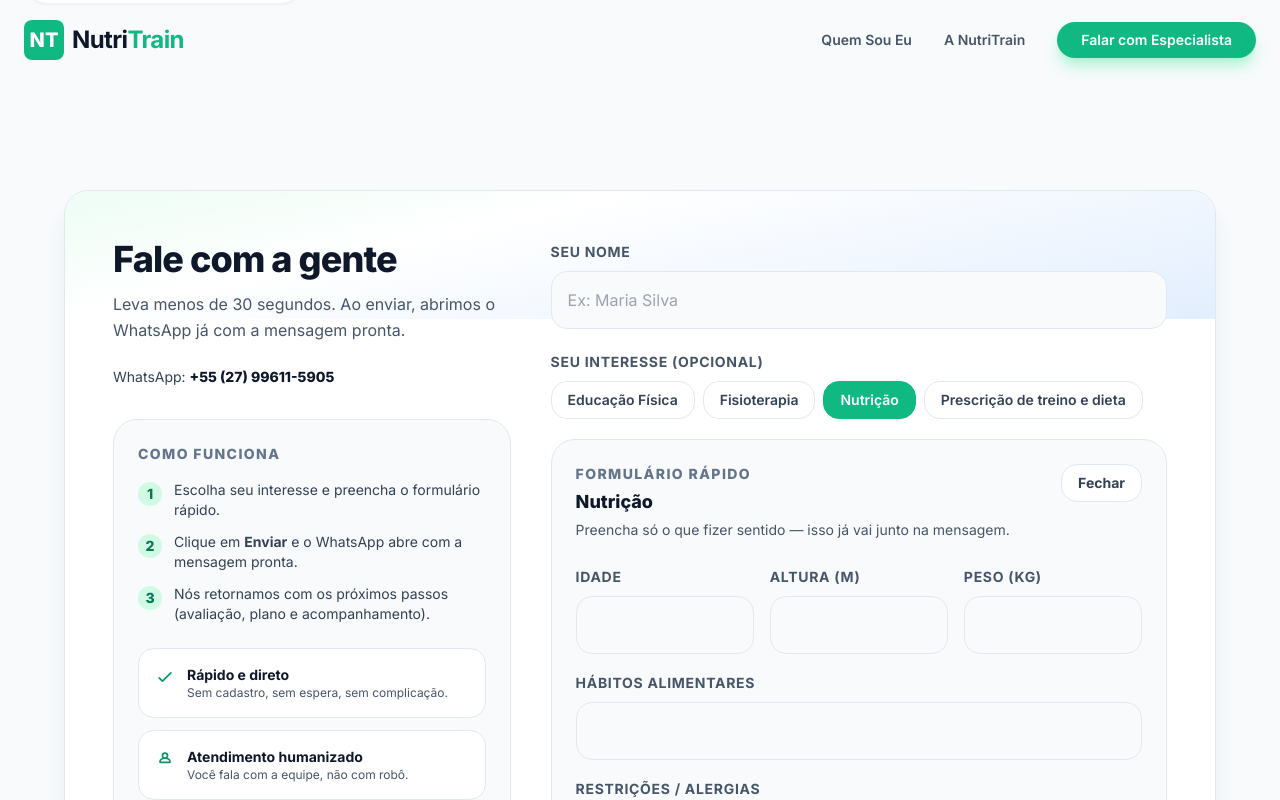
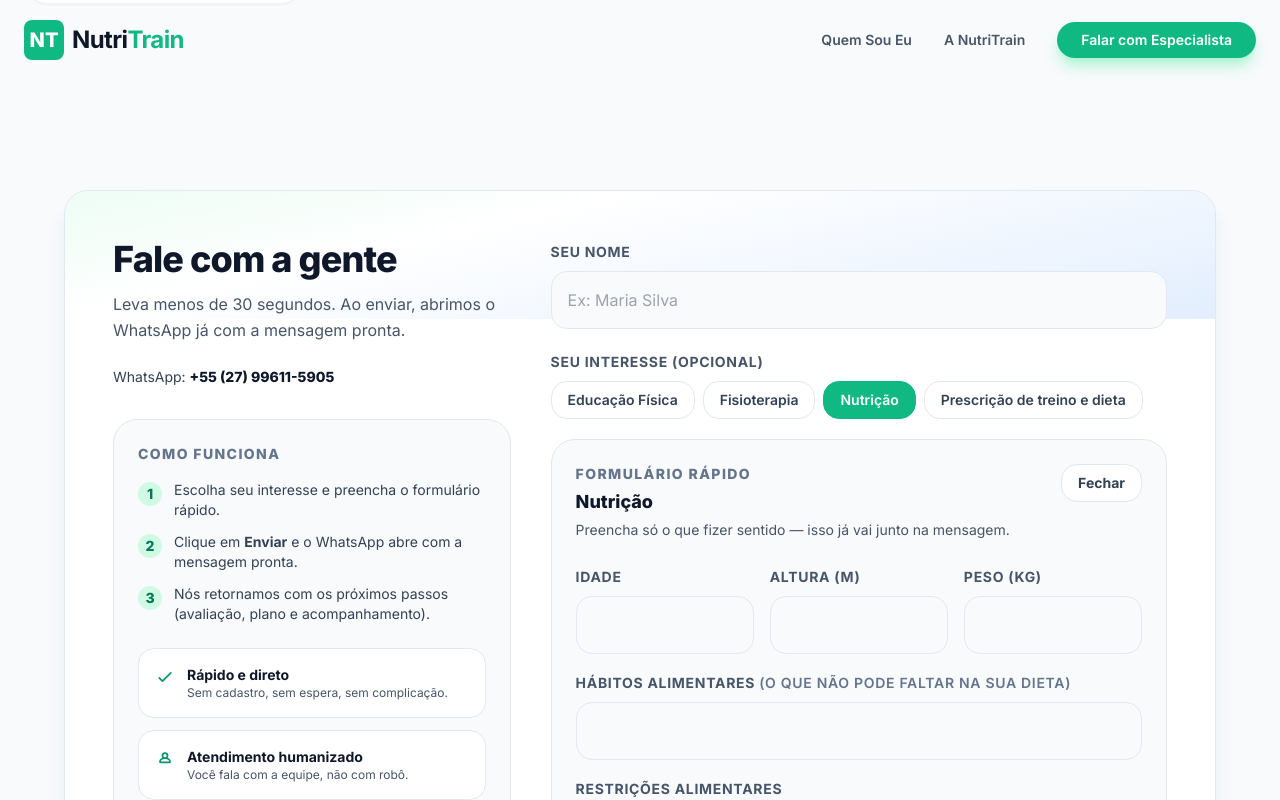
Before and after one commit to flaviomenezes7/nutritrain, a React (Vite) app: page / in a window 1280 px wide. Both pictures are taken after a click on the button "Nutrição". Shown: the part 1640-2440 px from the top of the page. Built offline with nearby package versions, Linux system fonts and the light colour scheme.

Commit message:
form nutricao melhorado

```diff
--- a/components/ContactInterestForms.tsx
+++ b/components/ContactInterestForms.tsx
@@ -25,6 +25,7 @@ export type InterestFormValues = {
   nutHeight: string;
   nutWeight: string;
   nutHabits: string;
+  nutRestrictions: string;
   nutAllergy: string;
   nutGoal: string;
 };
@@ -90,7 +91,10 @@ export function composeInterestDetails(interest: Interest, values: InterestFormV
     section('Habitos alimentares');
     bullet('Rotina atual', formatOrNA(values.nutHabits));
 
-    section('Restricoes / Alergias');
+    section('Restricoes alimentares');
+    bulletValue(formatOrNA(values.nutRestrictions));
+
+    section('Intolerancia alimentar / Alergia alimentar');
     bulletValue(formatOrNA(values.nutAllergy));
 
     section('Objetivo nutricional');
@@ -109,7 +113,10 @@ export function composeInterestDetails(interest: Interest, values: InterestFormV
     section('Habitos alimentares');
     bullet('Rotina atual', formatOrNA(values.nutHabits));
 
-    section('Restricoes / Alergias');
+    section('Restricoes alimentares');
+    bulletValue(formatOrNA(values.nutRestrictions));
+
+    section('Intolerancia alimentar / Alergia alimentar');
     bulletValue(formatOrNA(values.nutAllergy));
 
     section('Objetivo nutricional');
@@ -149,6 +156,8 @@ type Props = {
   setNutWeight: (v: string) => void;
   nutHabits: string;
   setNutHabits: (v: string) => void;
+  nutRestrictions: string;
+  setNutRestrictions: (v: string) => void;
   nutAllergy: string;
   setNutAllergy: (v: string) => void;
   nutGoal: string;
@@ -182,6 +191,8 @@ const ContactInterestForms: React.FC<Props> = ({
   setNutWeight,
   nutHabits,
   setNutHabits,
+  nutRestrictions,
+  setNutRestrictions,
   nutAllergy,
   setNutAllergy,
   nutGoal,
@@ -264,6 +275,8 @@ const ContactInterestForms: React.FC<Props> = ({
             setNutWeight={setNutWeight}
             nutHabits={nutHabits}
             setNutHabits={setNutHabits}
+            nutRestrictions={nutRestrictions}
+            setNutRestrictions={setNutRestrictions}
             nutAllergy={nutAllergy}
             setNutAllergy={setNutAllergy}
             nutGoal={nutGoal}
@@ -319,7 +332,9 @@ const ContactInterestForms: React.FC<Props> = ({
             <div>
               <div className="mt-4 grid gap-4">
                 <div className="space-y-2">
-                  <label className="text-sm font-bold text-slate-600 uppercase tracking-wider">Hábitos alimentares</label>
+                  <label className="text-sm font-bold text-slate-600 uppercase tracking-wider">
+                    Hábitos alimentares <span className="font-semibold text-slate-500">(o que não pode faltar na sua dieta)</span>
+                  </label>
                   <input
                     value={nutHabits}
                     onChange={(e) => setNutHabits(e.target.value)}
@@ -327,7 +342,15 @@ const ContactInterestForms: React.FC<Props> = ({
                   />
                 </div>
                 <div className="space-y-2">
-                  <label className="text-sm font-bold text-slate-600 uppercase tracking-wider">Restrições / Alergias</label>
+                  <label className="text-sm font-bold text-slate-600 uppercase tracking-wider">Restrições alimentares</label>
+                  <input
+                    value={nutRestrictions}
+                    onChange={(e) => setNutRestrictions(e.target.value)}
+                    className="w-full bg-white border border-slate-200 rounded-2xl p-4 text-slate-900 outline-none transition transform duration-200 ease-out focus:-translate-y-1 focus:shadow-xl focus:ring-2 focus:ring-emerald-400"
+                  />
+                </div>
+                <div className="space-y-2">
+                  <label className="text-sm font-bold text-slate-600 uppercase tracking-wider">Intolerância alimentar / Alergia alimentar</label>
                   <input
                     value={nutAllergy}
                     onChange={(e) => setNutAllergy(e.target.value)}
--- a/components/ContactSection.tsx
+++ b/components/ContactSection.tsx
@@ -26,6 +26,7 @@ const ContactSection: React.FC = () => {
   const [nutHeight, setNutHeight] = useState('');
   const [nutWeight, setNutWeight] = useState('');
   const [nutHabits, setNutHabits] = useState('');
+  const [nutRestrictions, setNutRestrictions] = useState('');
   const [nutAllergy, setNutAllergy] = useState('');
   const [nutGoal, setNutGoal] = useState('');
 
@@ -57,6 +58,7 @@ const ContactSection: React.FC = () => {
     nutHeight,
     nutWeight,
     nutHabits,
+    nutRestrictions,
     nutAllergy,
     nutGoal,
   };
@@ -76,6 +78,7 @@ const ContactSection: React.FC = () => {
     setNutHeight('');
     setNutWeight('');
     setNutHabits('');
+    setNutRestrictions('');
     setNutAllergy('');
     setNutGoal('');
   };
@@ -145,6 +148,7 @@ const ContactSection: React.FC = () => {
       setNutHeight('');
       setNutWeight('');
       setNutHabits('');
+      setNutRestrictions('');
       setNutAllergy('');
       setNutGoal('');
 
@@ -298,6 +302,8 @@ const ContactSection: React.FC = () => {
                   setNutWeight={setNutWeight}
                   nutHabits={nutHabits}
                   setNutHabits={setNutHabits}
+                  nutRestrictions={nutRestrictions}
+                  setNutRestrictions={setNutRestrictions}
                   nutAllergy={nutAllergy}
                   setNutAllergy={setNutAllergy}
                   nutGoal={nutGoal}
--- a/components/NutricaoForm.tsx
+++ b/components/NutricaoForm.tsx
@@ -14,6 +14,8 @@ type Props = {
   setNutWeight: (v: string) => void;
   nutHabits: string;
   setNutHabits: (v: string) => void;
+  nutRestrictions: string;
+  setNutRestrictions: (v: string) => void;
   nutAllergy: string;
   setNutAllergy: (v: string) => void;
   nutGoal: string;
@@ -29,6 +31,8 @@ const NutricaoForm: React.FC<Props> = ({
   setNutWeight,
   nutHabits,
   setNutHabits,
+  nutRestrictions,
+  setNutRestrictions,
   nutAllergy,
   setNutAllergy,
   nutGoal,
@@ -95,7 +99,9 @@ const NutricaoForm: React.FC<Props> = ({
         />
       </div>
       <div className="space-y-2 md:col-span-3">
-        <label className="text-sm font-bold text-slate-600 uppercase tracking-wider">Hábitos alimentares</label>
+        <label className="text-sm font-bold text-slate-600 uppercase tracking-wider">
+          Hábitos alimentares <span className="font-semibold text-slate-500">(o que não pode faltar na sua dieta)</span>
+        </label>
         <input
           value={nutHabits}
           onChange={(e) => setNutHabits(e.target.value)}
@@ -103,7 +109,15 @@ const NutricaoForm: React.FC<Props> = ({
         />
       </div>
       <div className="space-y-2 md:col-span-3">
-        <label className="text-sm font-bold text-slate-600 uppercase tracking-wider">Restrições / Alergias</label>
+        <label className="text-sm font-bold text-slate-600 uppercase tracking-wider">Restrições alimentares</label>
+        <input
+          value={nutRestrictions}
+          onChange={(e) => setNutRestrictions(e.target.value)}
+          className="w-full bg-slate-50 border border-slate-200 rounded-2xl p-4 text-slate-900 outline-none transition transform duration-200 ease-out focus:-translate-y-1 focus:scale-[1.01] focus:shadow-xl focus:ring-2 focus:ring-emerald-400"
+        />
+      </div>
+      <div className="space-y-2 md:col-span-3">
+        <label className="text-sm font-bold text-slate-600 uppercase tracking-wider">Intolerância alimentar / Alergia alimentar</label>
         <input
           value={nutAllergy}
           onChange={(e) => setNutAllergy(e.target.value)}
```
Also changed, not shown: 1 other file (tests, documents, lock files or other folders).
